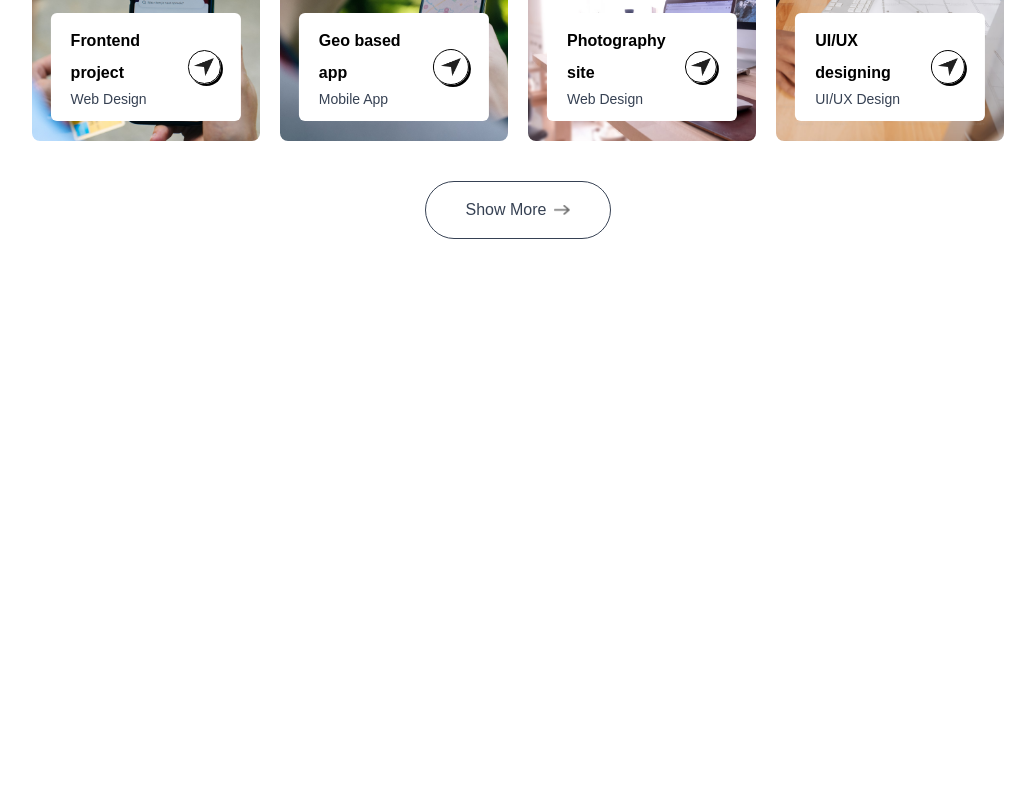
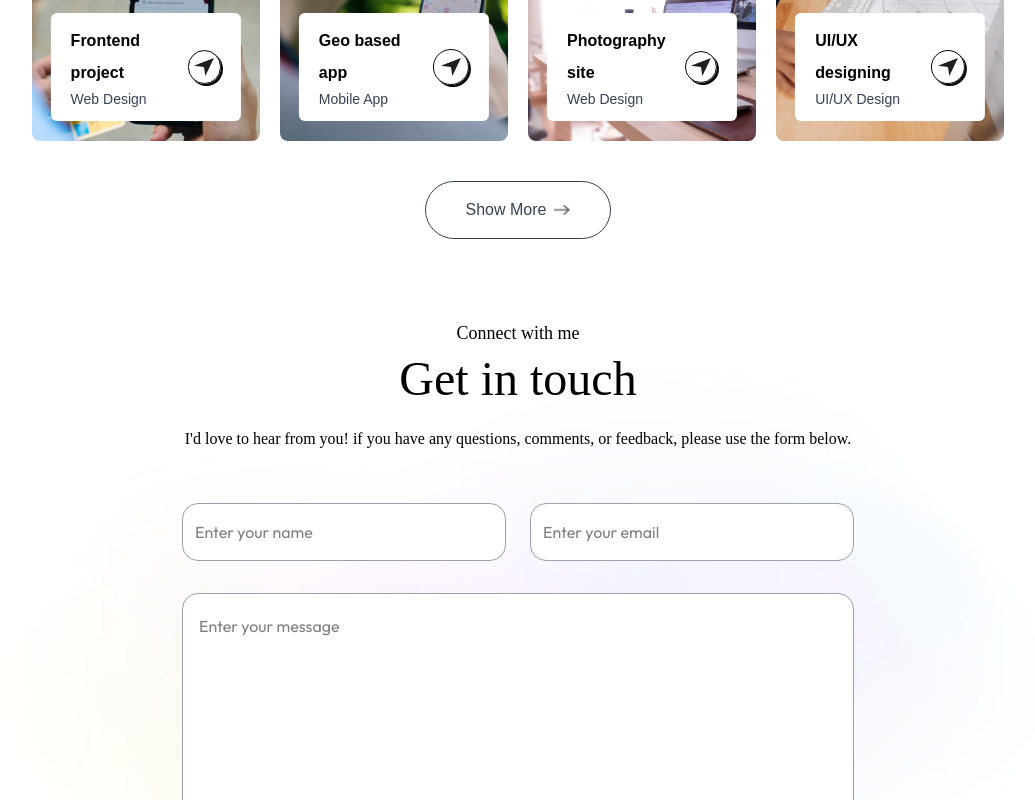
Before and after one commit to intionx/web-portfolio, a Next.js app: page / in a window 1280 px wide. Shown: the part 2000-2800 px from the top of the page, without its empty margins (122-1157 px from the left). Before the commit the page ends 2279 px from the top, so only its background shows below. Built offline with nearby package versions, Linux system fonts and the light colour scheme; a web font is replaced by a local one.

Commit message:
added contact me feature

```diff
--- a/src/app/globals.css
+++ b/src/app/globals.css
@@ -20,19 +20,28 @@ body {
   --shadow-dark: 4px 4px 0 #000;
   --shadow-light: 4px 4px 0 #fff;
   --grid-template-columns-auto: repeat(auto-fit, minmax(200px, 1fr))
+
   /* --font-sans: var(--font-geist-sans);
   --font-mono: var(--font-geist-mono); */
 }
+
+
+
+
 
 /* @media (prefers-color-scheme: dark) {
   :root {
     --background: #0a0a0a;
     --foreground: #ededed;
   }
+} */
+
+body {
+  background: white;
+  color: black;
 }
 
-body {
-  background: var(--background);
-  color: var(--foreground);
-  font-family: Arial, Helvetica, sans-serif;
-} */
+[data-theme="dark"] body {
+  background-color: #11001f;
+  color: #fff;
+}
--- a/src/app/layout.tsx
+++ b/src/app/layout.tsx
@@ -1,13 +1,18 @@
+
+
 import type { Metadata } from "next";
 import { Outfit, Ovo } from "next/font/google";
 import "./globals.css";
+import Providers from "./providers";
 
 const OutfitFont = Outfit({
-  subsets: ["latin"], weight: ["400", "500", "600", "700"]
+  subsets: ["latin"],
+  weight: ["400", "500", "600", "700"],
 });
 
 const OvoFont = Ovo({
-  subsets: ["latin"], weight: ["400"]
+  subsets: ["latin"],
+  weight: ["400"],
 });
 
 export const metadata: Metadata = {
@@ -20,12 +25,13 @@ export default function RootLayout({
 }: Readonly<{
   children: React.ReactNode;
 }>) {
+
   return (
     <html lang="en" className="scroll-smooth">
       <body
         className={`${OutfitFont.className} ${OvoFont.className} antialiased leading-8 overflow-x-hidden`}
       >
-        {children}
+        <Providers>{children}</Providers>
       </body>
     </html>
   );
--- a/src/app/page.tsx
+++ b/src/app/page.tsx
@@ -1,18 +1,35 @@
+'use client';
+
 import Navbar from "@/components/navbar";
-import React from "react";
+import React, { useEffect, useState } from "react";
 import Header from "@/components/header";
 import About from "@/components/about";
 import Projects from "@/components/projects"
+import Contact from "@/components/contact";
+import Footer from "@/components/footer";
 
 export default function Home() {
+
+  // const [isDarkMode, setIsDarkMode] = useState(false);
+
+  // useEffect(() => {
+  //   if(isDarkMode){
+  //     document.documentElement.classList.add('dark')
+  //     localStorage.theme = 'dark'
+  //   }else{
+  //     document.documentElement.classList.remove('dark')
+  //     localStorage.theme = ''
+  //   }
+  // }, [isDarkMode])
+
   return (
     <div>
-      {/* <body> */}
         <Navbar />
         <Header />
         <About />
         <Projects />
-      {/* </body> */}
+        <Contact />
+        <Footer />
     </div>
   );
 }
--- /dev/null
+++ b/src/app/providers.tsx
@@ -0,0 +1,25 @@
+"use client";
+
+import { ThemeProvider } from "next-themes";
+import { useEffect, useState } from "react";
+
+export default function Providers({
+  children,
+}: Readonly<{
+  children: React.ReactNode;
+}>) {
+    const [mounted, setMounted] = useState(false)
+
+    useEffect(() => {
+        setMounted(true)
+    }, [])
+
+    if(!mounted){
+        return <>{children}</>
+    }
+    return(
+        <ThemeProvider attribute="class">
+            {children}
+        </ThemeProvider>
+    )
+}
--- /dev/null
+++ b/src/app/themeswitcher.tsx
@@ -0,0 +1,40 @@
+"use client";
+
+import { useState, useEffect } from "react";
+import { useTheme } from "next-themes";
+import { Switch } from "@heroui/react";
+import Image from "next/image";
+import { assets } from "@/assets/assets";
+
+export default function ThemeSwitcher() {
+  const [mounted, setMounted] = useState(false);
+  const { theme, setTheme } = useTheme();
+  useEffect(() => {
+    setMounted(true);
+  }, []);
+
+  if (!mounted) {
+    return null;
+  }
+
+  return (
+    <>
+      <div>
+        <Switch
+          size="lg"
+          color="success"
+          isSelected={theme === "dark"}
+          onValueChange={(checked) => setTheme(checked ? "dark" : "light")}
+          aria-label="Toggle dark mode"
+          thumbIcon={
+            theme === "light" ? (
+              <Image src={assets.moon_icon} alt="moon" width={20} height={20} />
+            ) : (
+              <Image src={assets.sun_icon} alt="sun" width={20} height={20} />
+            )
+          }
+        />
+      </div>
+    </>
+  );
+}
--- a/src/components/contact.tsx
+++ b/src/components/contact.tsx
@@ -1,7 +1,89 @@
+"use client";
+import { assets } from "@/assets/assets";
+import Image from "next/image";
+import React, { useState } from "react";
+
 export default function Contact() {
+  const [result, setResult] = useState("");
+
+  const onSubmit = async (event: React.FormEvent<HTMLFormElement>) => {
+    event.preventDefault();
+    setResult("Sending....");
+    const form = event.currentTarget;
+    const formData = new FormData(form);
+
+    formData.append("access_key", "4a03aa46-9884-4f61-a874-dbdb86f40caf");
+
+    try {
+      const response = await fetch("https://api.web3forms.com/submit", {
+        method: "POST",
+        body: formData,
+      });
+
+      const data = await response.json();
+
+      if (data.success) {
+        setResult("Form Submitted Successfully");
+        form.reset();
+      } else {
+        console.error("Error:", data);
+        setResult(data.message);
+      }
+    } catch (error) {
+      console.error("Fetch error:", error);
+      setResult("Something went wrong. Please try again.");
+    }
+  };
+
   return (
     <>
-      <div></div>
+      <div
+        id="contact"
+        className="w-full px-[12%] py-10 scroll-mt-20 bg-[url('/footer-bg-color.png')] bg-no-repeat bg-center bg-[length:90%_auto]"
+      >
+        <h4 className="text-center mb-2 text-lg font-family-ovo">
+          Connect with me
+        </h4>
+        <h2 className="text-center text-5xl font-family-ovo">Get in touch</h2>
+        <p className="text-center max-w-2xl mx-auto mt-5 mb-12 font-family-ovo">
+          I&apos;d love to hear from you! if you have any questions, comments, or
+          feedback, please use the form below.
+        </p>
+
+        <form className="max-w-2xl mx-auto" onSubmit={onSubmit}>
+          <div className="grid grid-cols-auto gap-6 mt-10 mb-8 font-family-outfit">
+            <input
+              type="text"
+              placeholder="Enter your name"
+              required
+              className="flex-1 p-3 outline-none border-[0.5px] border-gray-400 rounded-2xl bg-white"
+              name="name"
+            />
+            <input
+              type="email"
+              placeholder="Enter your email"
+              required
+              className="flex-1 p-3 outline-none border-[0.5px] border-gray-400 rounded-2xl bg-white"
+              name="email"
+            />
+          </div>
+          <textarea
+            rows={6}
+            placeholder="Enter your message"
+            required
+            className="w-full p-4 outline-none border-[0.5px] border-gray-400 rounded-2xl bg-white mb-6 font-family-outfit"
+            name="message"
+          ></textarea>
+          <button
+            type="submit"
+            className="py-3 px-8 w-max flex items-center justify-between gap-2 bg-black/70 text-white rounded-full mx-auto hover:bg-black duration-500"
+          >
+            Submit now{" "}
+            <Image src={assets.right_arrow_white} alt="" className="w-4" />
+          </button>
+          <p className="mt-4">{result}</p>
+        </form>
+      </div>
     </>
   );
 }
--- /dev/null
+++ b/src/components/footer.tsx
@@ -0,0 +1,26 @@
+import { assets } from "@/assets/assets";
+import Image from "next/image";
+
+export default function Footer() {
+  return (
+    <>
+      <div className="mt-20 font-family-outfit">
+        <div className="text-center">
+          <Image src={assets.logo} alt="" className="w-36 mx-auto mb-2" />
+          <div className="w-max flex items-center gap-2 mx-auto">
+            <Image src={assets.mail_icon} alt="" className="w-6 mx-auto mb-2" />
+            kenneth.sulaiman@gmail.com
+          </div>
+        </div>
+        <div className="text-center sm:flex items-center justify-between border-t border-gray-400 mx-[10%] mt-12 py-6">
+            <p>© 2025 Kenneth Angelo Sulaiman. All rights reserved.</p>
+            <ul className="flex items-center gap-10 justify-center mt-4 sm:mt-0">
+                <li><a target="_blank" href="https://github.com/intionx">GitHub</a></li>
+                <li><a target="_blank" href="https://github.com/intionx">LinkedIn</a></li>
+                <li><a target="_blank" href="https://github.com/intionx">Instagram</a></li>
+            </ul>
+        </div>
+      </div>
+    </>
+  );
+}
--- a/src/components/header.tsx
+++ b/src/components/header.tsx
@@ -1,8 +1,11 @@
   import { assets } from "@/assets/assets";
+import { useTheme } from "next-themes";
   import Image from "next/image";
   import React from "react";
 
   export default function Header() {
+
+    const {theme} = useTheme();
     return (
       <>
         <div className="w-11/12 max-w-3xl text-center mx-auto h-screen flex flex-col items-center justify-center gap-4">
--- a/src/components/navbar.tsx
+++ b/src/components/navbar.tsx
@@ -1,8 +1,10 @@
 "use client";
 
+import ThemeSwitcher from "@/app/themeswitcher";
 import { assets } from "@/assets/assets";
 import Image from "next/image";
 import React, { useEffect, useRef, useState } from "react";
+import { useTheme } from "next-themes";
 
 export default function Navbar() {
   const sideMenuRef = useRef<HTMLUListElement>(null);
@@ -25,9 +27,15 @@ export default function Navbar() {
     });
   }, []);
 
+  const { theme } = useTheme();
+  const [mounted, setMounted] = useState(false);
+
+  useEffect(() => setMounted(true), []);
+  if (!mounted) return null;
+
   return (
     <>
-      <div className="fixed top-0 right-0 w-11/12 -z-10 translate-y-[-80%]">
+      <div className="fixed top-0 right-0 w-11/12 -z-10 translate-y-[-80%] dark:hidden">
         <Image src={assets.header_bg_color} alt="" className="w-full" />
       </div>
       <nav
@@ -71,9 +79,10 @@ export default function Navbar() {
           </li>
         </ul>
         <div className="flex items-center gap-4">
-          <button>
+          {/* <button>
             <Image src={assets.moon_icon} alt="switch mode" className="w-7" />
-          </button>
+          </button> */}
+          {/* <ThemeSwitcher /> */}
           <a
             href="#contact"
             className="hidden lg:flex items-center gap-3 px-10 py-2.5 border border-gray-500 rounded-full ml-4 font-family-ovo"
```
Also changed, not shown: package.json (+8 -6 lines), public/footer-bg-color.png (added), 1 other file (tests, documents, lock files or other folders). Lines whose indentation alone changed are shown as unchanged.
